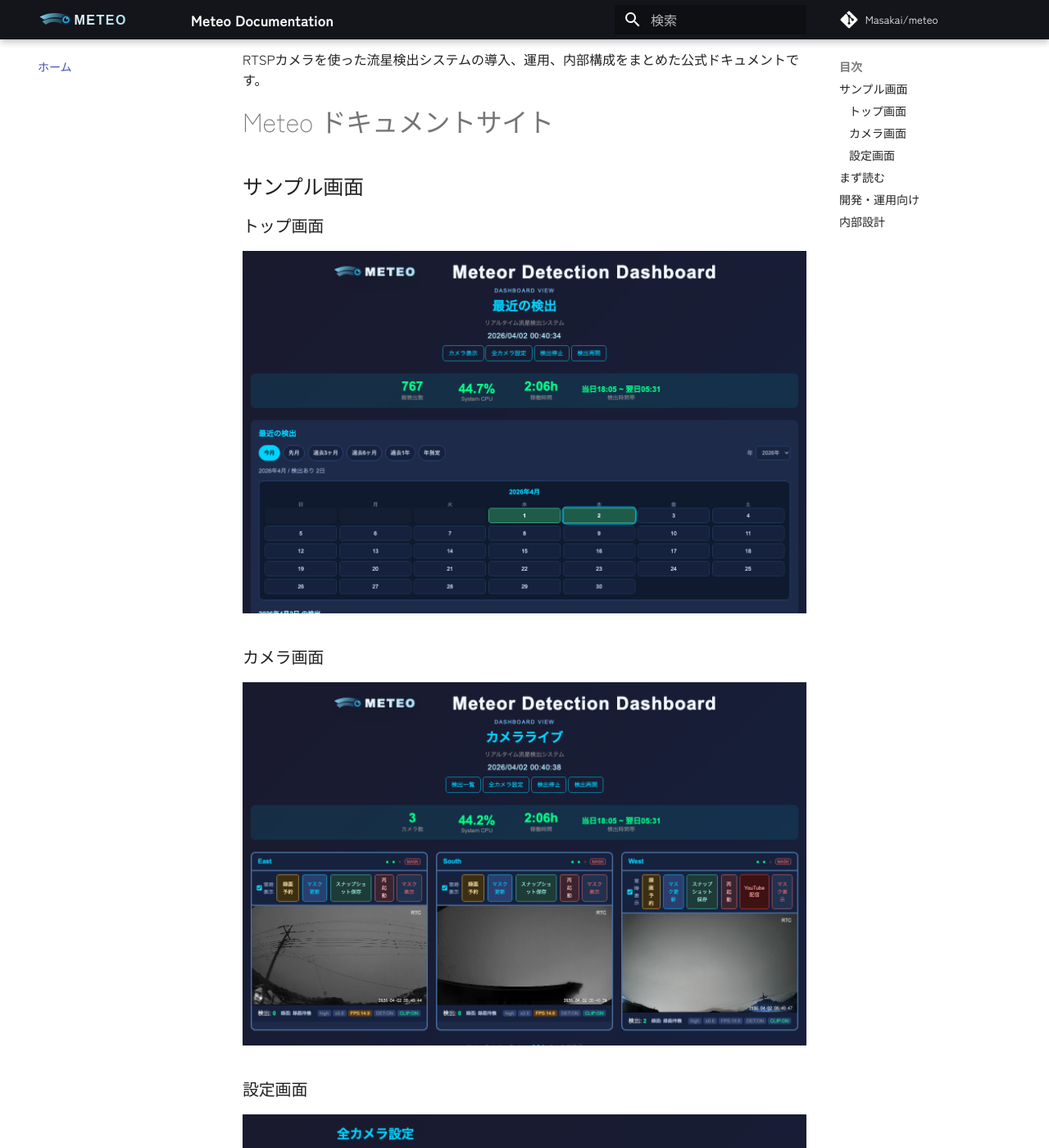
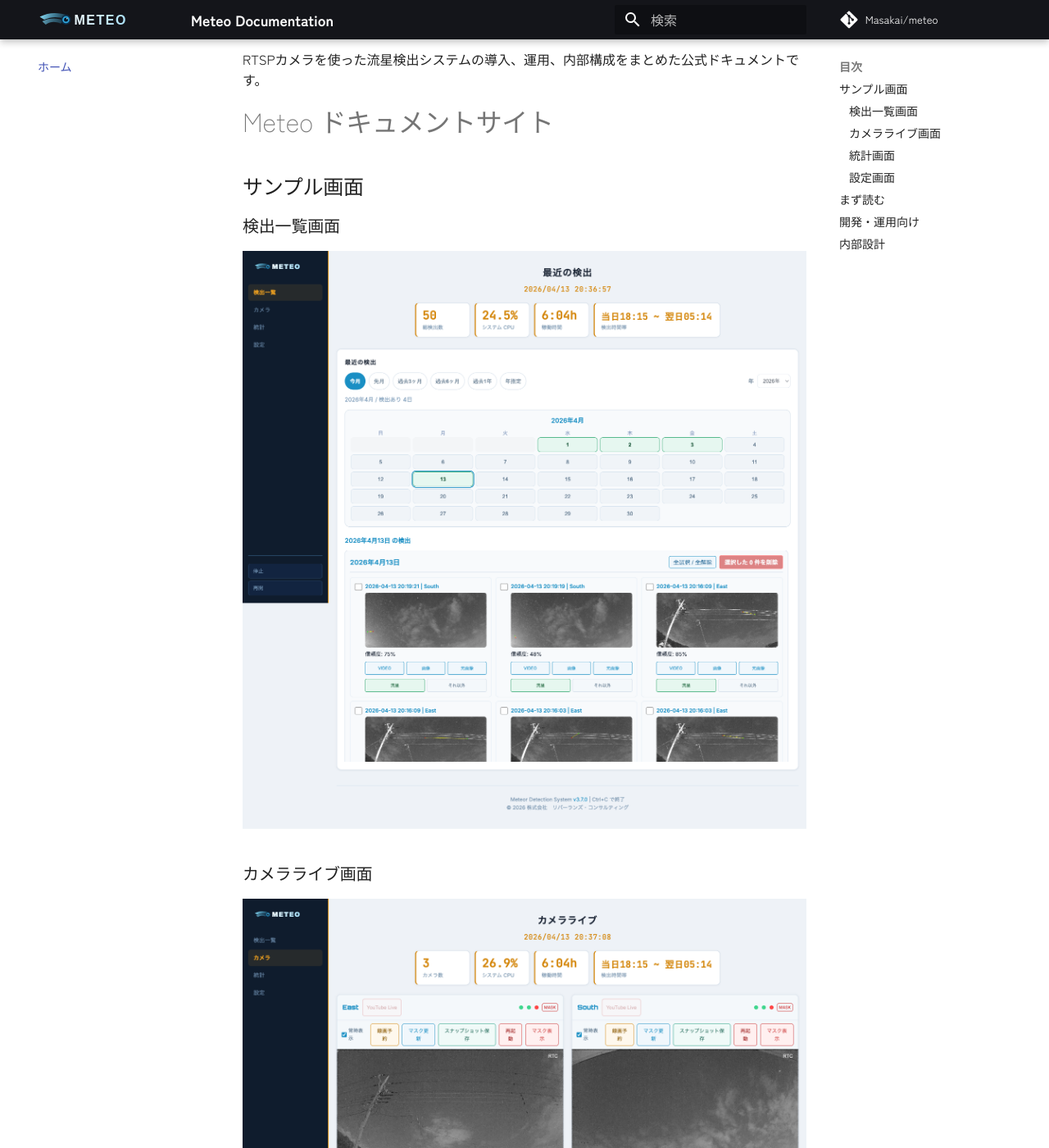
Before and after one commit to Masakai/meteo, an MkDocs documentation site: the page built from documents/index.md, in a window 1280 px wide and 1400 px high, scrolled down 880 px. Shown: the whole window at 82% size. Built offline with MkDocs 1.6.1 and Material for MkDocs 9.7.7, drawn with Linux system fonts in a browser that asks for light colours; comment, search, counter and statistics services are not loaded.

Commit message:
docs: v3.8.0 向けドキュメント改版・スクリーンショット更新
- 全スクリーンショットをライトモード UI に差し替え（4画面）
- index.md に統計画面（dashboard-sample_4.png）を追加
- 各ドキュメントのバージョン番号を v3.8.0 に更新
- ナビゲーション記述を「上部」→「左サイドバー」に修正

Co-Authored-By: Claude Sonnet 4.6 <noreply@anthropic.com>

```diff
--- a/documents/index.md
+++ b/documents/index.md
@@ -11,17 +11,21 @@
 
 ## サンプル画面
 
-### トップ画面
+### 検出一覧画面
 
-<img src="assets/dashboard-sample_1.png" alt="Meteo ダッシュボードのトップ画面" width="920">
+<img src="assets/dashboard-sample_1.png" alt="Meteo ダッシュボード 検出一覧画面" width="920">
 
-### カメラ画面
+### カメラライブ画面
 
-<img src="assets/dashboard-sample_2.png" alt="Meteo ダッシュボードのカメラ画面" width="920">
+<img src="assets/dashboard-sample_2.png" alt="Meteo ダッシュボード カメラライブ画面" width="920">
+
+### 統計画面
+
+<img src="assets/dashboard-sample_4.png" alt="Meteo ダッシュボード 統計画面" width="920">
 
 ### 設定画面
 
-<img src="assets/dashboard-sample_3.png" alt="Meteo ダッシュボードの設定画面" width="920">
+<img src="assets/dashboard-sample_3.png" alt="Meteo ダッシュボード 設定画面" width="920">
 
 ## まず読む
 
```
Also changed, not shown: documents/CONFIGURATION_GUIDE.md (+1 -1 lines), documents/OPERATIONS_GUIDE.md (+2 -2 lines), documents/SETUP_GUIDE.md (+1 -1 lines), documents/assets/dashboard-sample_1.png, documents/assets/dashboard-sample_2.png, documents/assets/dashboard-sample_3.png, documents/assets/dashboard-sample_4.png (added).
